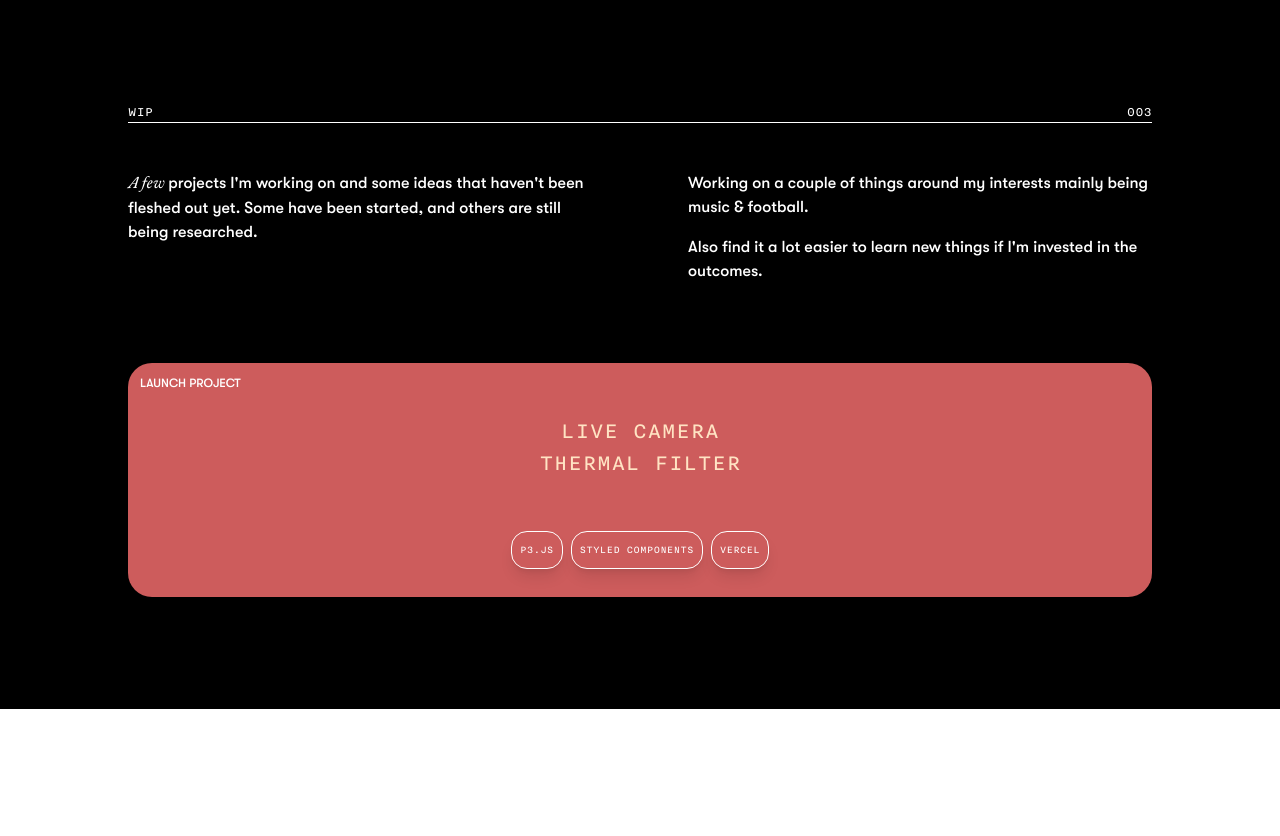
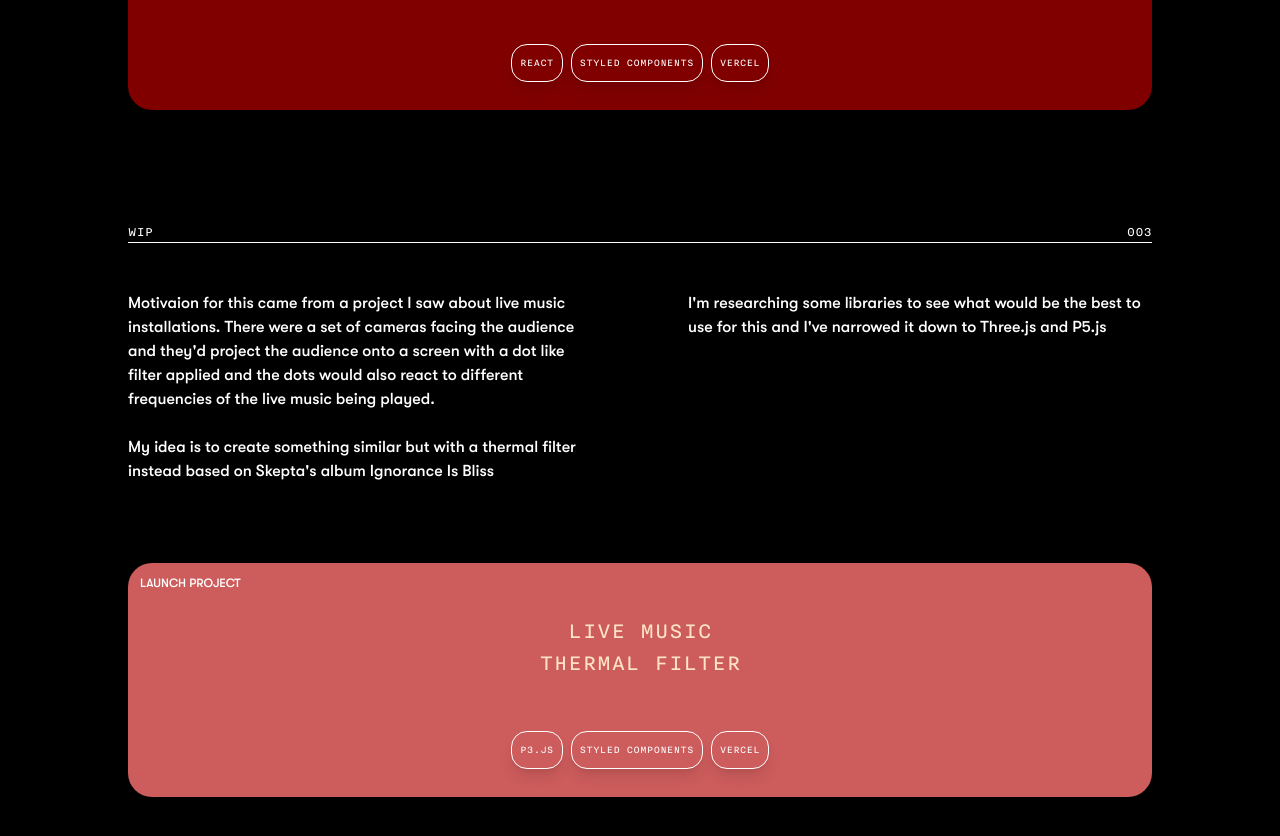
Before and after one commit to tobyonono/portfolio, a React (Create React App) app: page /wip in a window 1280 px wide. Shown: the part 1520-2356 px from the top of the page. Before the commit the page ends 2229 px from the top, so only its background shows below. Built offline with nearby package versions, Linux system fonts and the light colour scheme; some icons are missing.

Commit message:
project descriptions

```diff
--- a/src/App.js
+++ b/src/App.js
@@ -7,10 +7,7 @@ import Home from './pages/Home';
 import Audio from './pages/Audio';
 import Visual from './pages/Visual';
 import WIP from './pages/WIP';
-import { inject } from '@vercel/analytics';
 
-
-inject();
 
 function App() {
 
@@ -23,8 +20,6 @@ function App() {
         <Route path="/audio" element={<Audio />} />
         <Route path="/visual" element={<Visual />} />
         <Route path="/wip" element={<WIP />} />
-
-
       </Routes>
     </div>
     </BrowserRouter>
--- a/src/components/Project/ProjectInfo.js
+++ b/src/components/Project/ProjectInfo.js
@@ -20,7 +20,7 @@ export const ProjectInfo = [
         description: 'A web application using the Tasty API. Delivers recipes & instructions based on ingredients you enter. ',
         devTools: {
             library: 'React',
-            styling: 'Styled Components',
+            styling: 'Tailwind CSS',
             hosting: 'Vercel',
         },
         image: ProjectImages[1],
@@ -32,7 +32,7 @@ export const ProjectInfo = [
         description: 'Artist page for Archy Moor. Features include Instagram story like slideshow and a pop up lightbox for song lyrics.',
         devTools: {
             library: 'React',
-            styling: 'Styled Components',
+            styling: 'Tailwind CSS',
             hosting: 'Vercel',
         },
         image: ProjectImages[2],
@@ -50,10 +50,14 @@ export const ProjectInfo = [
                 server: 'Python'
             },
             image: ProjectImages[0],
-            color:`bg-[darkcyan]`
+            color:`bg-[darkcyan]`,
+            desc1:`The idea for this is for a user to split a song into individual stems (vocals, bass, piano & other) interact with each stem at once in the browser and download them.
+            Eventually want to  able to mix stems from two songs.`,
+            desc2:`The backend is built in python using the Spleeter library to do the splitting and the front end is in React.`
         },
         {
-            name: `Football Data Dashboard`,
+            name: `Football Data
+            Dashboard`,
             description: 'A web application using the Tasty API. Delivers recipes & instructions based on ingredients you enter. ',
             devTools: {
                 library: 'React',
@@ -61,10 +65,14 @@ export const ProjectInfo = [
                 hosting: 'Vercel',
             },
             image: ProjectImages[1],
-            color:`bg-[maroon]`
+            color:`bg-[maroon]`,
+            desc1:`The motivation for this is for freelance and hobby football analytics writers to have access to a clean dashboard that displays and generates charts of various statistics - xG, xT, xA shots, crosses and other event data on both a player and team basis.
+
+            Sourcing event data to build an app that has a more complete picture of the data is the major issue and the providers of that data don't offer it for free`,
+            desc2:`Developmentally this needs some research as a lot of the tools are written in Python. I'm looking into scraping event data from WhoScored but existing tools surrouding pitch generation, test location data, pitch translations etc. would need to be written from scratch if I want a Javascript backend`
         },
         {
-            name: `Live Camera
+            name: `Live Music
             Thermal Filter`,
             description: 'Artist page for Archy Moor. Features include Instagram story like slideshow and a pop up lightbox for song lyrics.',
             devTools: {
@@ -73,5 +81,10 @@ export const ProjectInfo = [
                 hosting: 'Vercel',
             },
             image: ProjectImages[2],
-            color:`bg-[indianred]`
+            color:`bg-[indianred]`,
+            desc1:`Motivaion for this came from a project I saw about live music installations. There were a set of cameras facing the audience and they'd project the audience onto a screen with a dot like filter applied and the dots would also react to different frequencies of the live music being played.
+
+            My idea is to create something similar but with a thermal filter instead based on Skepta's album Ignorance Is Bliss`,
+            desc2:`I'm researching some libraries to see what would be the best to use for this and I've narrowed it down to Three.js and P5.js`
+
         }]
--- a/src/components/WIP/WIPList.js
+++ b/src/components/WIP/WIPList.js
@@ -11,13 +11,13 @@ const WIPList = ({ projects, gridLayout }) => {
                         <p>WIP</p>
                         <p>00{i + 1}</p>
                     </div>
-                    <div className="grid grid-cols-2 max-w-screen-lg m-auto">
+                    <div className="grid grid-cols-2 max-w-screen-lg m-auto whitespace-pre-line">
                         <div className=" py-12 pr-12 text-left">
-                            <h2 className="font-GTWalsheim text-base"><span className="font-guyot italic">A few </span>projects I'm working on and some ideas that haven't been fleshed out yet. Some have been started, and others are still being researched.</h2>
+                            <h2 className="font-GTWalsheim text-base">{proj.desc1}</h2>
                         </div>
                         <div className="py-12 pl-12 text-left font-GTWalsheim text-base">
-                            <p className="mb-4">Working on a couple of things around my interests mainly being music & football.</p>
-                            <p>Also find it a lot easier to learn new things if I'm invested in the outcomes.</p>
+                            <p className="mb-4">{proj.desc2}</p>
+                            <p></p>
                         </div>
                     </div>
                     <div className="py-8">
```
